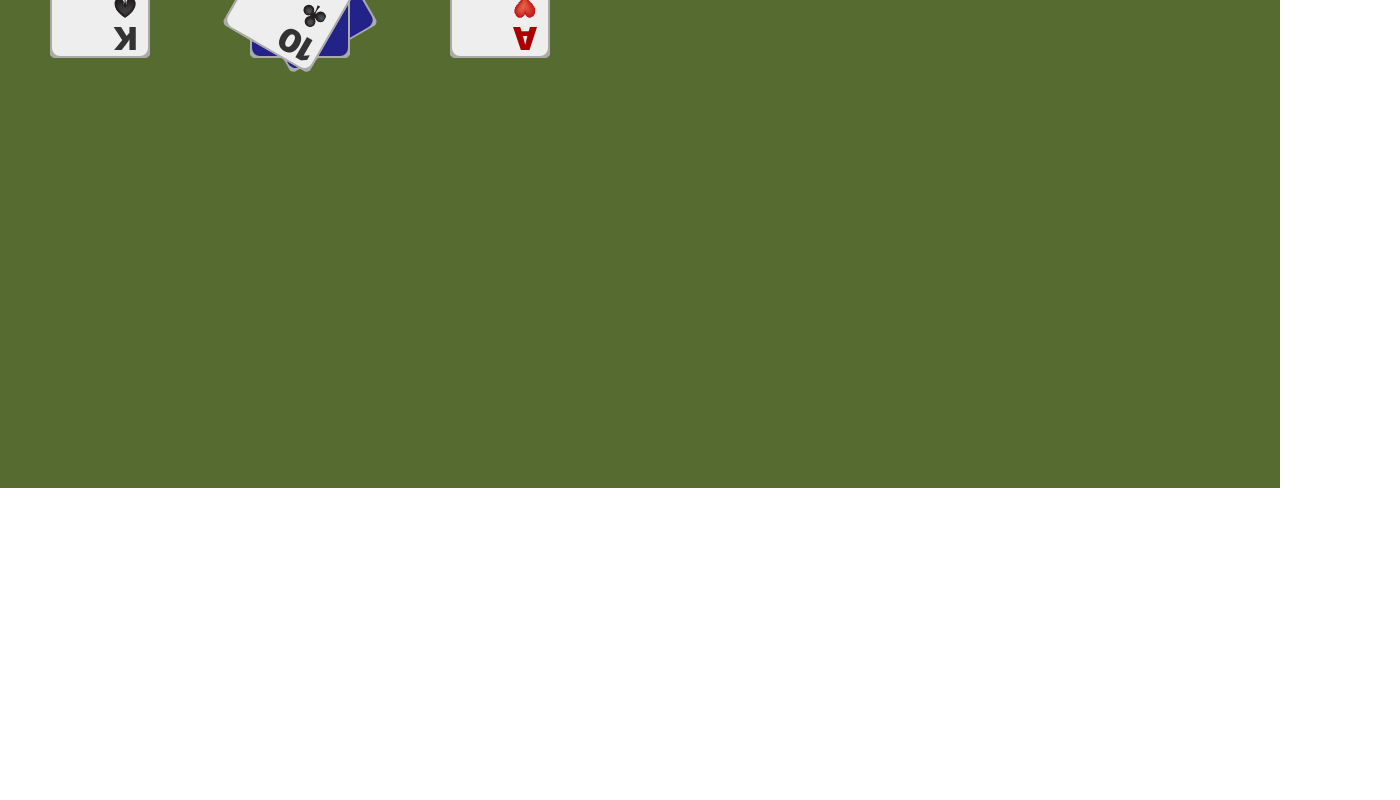
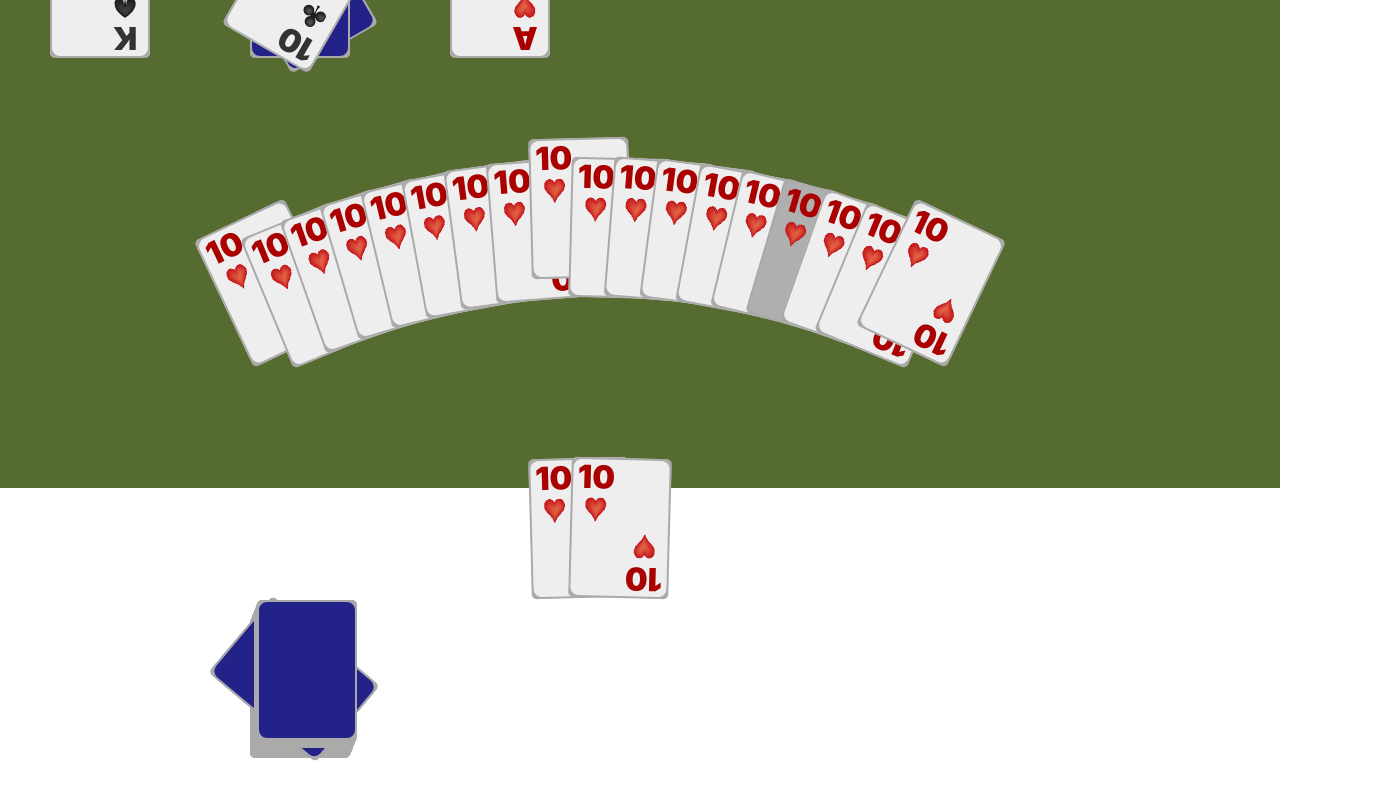
Before and after one commit to hexplanet/laverty-pinochle, a React (Create React App) app: page / in a window 1280 px wide. Shown: the part 312-1112 px from the top of the page, 1400 px wide, since content can reach past the window. Before the commit the page ends 800 px from the top, so only its background shows below. Built offline with nearby package versions, Linux system fonts and the light colour scheme.

Commit message:
Added hand and pile components

```diff
--- /dev/null
+++ b/src/components/Hand/index.jsx
@@ -0,0 +1,92 @@
+import React, { useEffect, useState } from 'react';
+import PropTypes from 'prop-types';
+import PlayingCard from "../PlayingCard";
+import './index.scss';
+
+function Hand({
+  id,
+  xLocation,
+  yLocation,
+  zLocation,
+  cards,
+  shown,
+  zoom,
+  hidden,
+  cardClicked,
+}) {
+  const [cardsToDisplay, setCardsToDisplay] = useState([]);
+  const handCardClick = (cardId) => {
+    cardClicked(id, cardId);
+  };
+  useEffect(() => {
+    const totalCards = cards.length;
+    const midCard = (totalCards - 1) / 2;
+    let xCard;
+    let yCard;
+    let spinCard;
+    let rads;
+    let distance;
+    const newCards = [];
+    cards.forEach((card, index) => {
+      distance = 750 + (card.raised ? 20 : 0);
+      spinCard = (index - midCard) * 3;
+      rads = ((spinCard - 90) * Math.PI) / 180;
+      xCard = 400 + (distance * Math.cos(rads));
+      yCard = 840 + (distance * Math.sin(rads));
+      newCards.push(
+        <PlayingCard
+          key={`Card${index}`}
+          xLocation={xCard}
+          yLocation={yCard}
+          suit={card.suit}
+          value={card.value}
+          shown={shown}
+          rotation={spinCard}
+          rolloverColor={card.rolloverColor}
+          active={card.active}
+          clickable={card.clickable}
+          handleClick={handCardClick}
+        />
+      );
+    });
+    setCardsToDisplay(newCards);
+  }, [cards, shown]);
+  const location = {
+    left: xLocation,
+    top: yLocation,
+    zIndex: zLocation,
+    transform: `scale(${zoom/100})`,
+  };
+  if (hidden) { return (<div />); }
+  return (
+    <div className="lavpin-hand" style={location}>
+      <div className='hand-container'>
+        {cardsToDisplay}
+      </div>
+    </div>
+  );
+}
+
+Hand.propTypes = {
+  id: PropTypes.string.isRequired,
+  xLocation: PropTypes.number,
+  yLocation: PropTypes.number,
+  zLocation: PropTypes.number,
+  cards: PropTypes.array,
+  shown: PropTypes.bool,
+  zoom: PropTypes.number,
+  hidden: PropTypes.bool,
+  cardClicked: PropTypes.func,
+}
+
+Hand.defaultProps = {
+  xLocation: 1000,
+  yLocation: 1000,
+  zLocation: 0,
+  cards: [],
+  shown: true,
+  zoom: 100,
+  hidden: false,
+  cardClicked: () => {},
+}
+export default Hand;
--- /dev/null
+++ b/src/components/Hand/index.scss
@@ -0,0 +1,12 @@
+.lavpin-hand {
+  position: absolute;
+  width: 800px;
+  height: 250px;
+  .hand-container {
+    position: relative;
+    left: -400px;
+    top: -250px;
+    width: 800px;
+    height: 250px;
+  }
+}
--- /dev/null
+++ b/src/components/Pile/index.jsx
@@ -0,0 +1,74 @@
+import React, {useEffect, useState} from 'react';
+import PropTypes from 'prop-types';
+import PlayingCard from "../PlayingCard";
+import './index.scss';
+
+
+function Pile({
+  xLocation,
+  yLocation,
+  zLocation,
+  cards,
+  shown,
+  zoom,
+  hidden,
+  hasHeight,
+}) {
+  const [cardsToDisplay, setCardsToDisplay] = useState([]);
+  useEffect(() => {
+    const newCards = [];
+    cards.forEach((card, index) => {
+      newCards.push(
+        <PlayingCard
+          key={`Pile${index}`}
+          xLocation={110 + (hasHeight ? (index * 0.2) : 0) + (card.xOffset ? card.xOffset : 0)}
+          yLocation={110 - (hasHeight ? (index * 0.5) : 0) + (card.yOffset ? card.yOffset : 0)}
+          suit={card.suit}
+          value={card.value}
+          shown={shown}
+          rotation={card.rotation}
+          rolloverColor=''
+          clickable={false}
+        />
+      );
+    });
+    setCardsToDisplay(newCards);
+  }, [cards, shown, hasHeight]);
+  if (hidden) { return (<div />); }
+  const location = {
+    left: xLocation,
+    top: yLocation,
+    zIndex: zLocation,
+    transform: `scale(${zoom/100})`,
+  };
+  return (
+    <div className="lavpin-pile" style={location}>
+      <div className='pile-container'>
+        {cardsToDisplay}
+      </div>
+    </div>
+  );
+}
+
+Pile.propTypes = {
+  xLocation: PropTypes.number,
+  yLocation: PropTypes.number,
+  zLocation: PropTypes.number,
+  cards: PropTypes.array,
+  shown: PropTypes.bool,
+  zoom: PropTypes.number,
+  hidden: PropTypes.bool,
+  hasHeight: PropTypes.bool,
+}
+
+Pile.defaultProps = {
+  xLocation: 1000,
+  yLocation: 1000,
+  zLocation: 0,
+  cards: [],
+  shown: false,
+  zoom: 100,
+  hidden: false,
+  hasHeight: true,
+}
+export default Pile;
--- /dev/null
+++ b/src/components/Pile/index.scss
@@ -0,0 +1,12 @@
+.lavpin-pile {
+  position: absolute;
+  width: 220px;
+  height: 220px;
+  .pile-container {
+    position: relative;
+    left: -110px;
+    top: -110px;
+    width: 220px;
+    height: 220px;
+  }
+}
--- a/src/components/PlayingCard/index.jsx
+++ b/src/components/PlayingCard/index.jsx
@@ -1,4 +1,4 @@
-import React from 'react';
+import React, { useState } from 'react';
 import PropTypes from 'prop-types';
 import BackOfCard from "./svg/BackOfCard";
 import {Hearts} from "./svg/Hearts";
@@ -15,8 +15,13 @@ function PlayingCard({
   xLocation,
   yLocation,
   zLocation,
-  hidden
+  hidden,
+  rolloverColor,
+  active,
+  clickable,
+  handleClick,
 }) {
+  const [borderColor, setBorderColor] = useState('#aaa');
   if (hidden) {
     return (<div/>);
   }
@@ -27,15 +32,39 @@ function PlayingCard({
     'S': <Spades myWidth={24} myHeight={24}/>,
   };
   const valueColor = (suit === 'H' || suit === 'D') ? 'value-red' : 'value-black';
+  const cardFrontColor = active ? '#eee' : '#afafaf';
+  const cardBodyClass = `card-body${clickable ? ' clickable': '' }`;
+  const cardClicked = () => {
+    if (clickable) {
+      const id = `${suit}${value}`;
+      handleClick(id);
+    }
+  };
+  const enterCard = () => {
+    if (rolloverColor !== '' && borderColor !== rolloverColor) {
+      setBorderColor(rolloverColor);
+    }
+  };
+  const exitCard= () => {
+    if (borderColor === rolloverColor) {
+      setBorderColor('#aaa');
+    }
+  };
   const cardFront = (
-    <div className='card-body'>
-      <BackOfCard color={'#eee'}/>
+    <div
+      className={cardBodyClass}
+      type={"button"}
+      onClick={cardClicked}
+      onMouseEnter={enterCard}
+      onMouseLeave={exitCard}
+    >
+      <BackOfCard color={cardFrontColor} borderColor={borderColor} />
       <div className='top-left-suit'>{suits[suit]}</div>
       <div className='bottom-right-suit'>{suits[suit]}</div>
-      <div className='top-left-value'>
+      <div className='top-left-value unselectableText'>
         <span className={valueColor}>{value}</span>
       </div>
-      <div className='bottom-right-value'>
+      <div className='bottom-right-value unselectableText'>
         <span className={valueColor}>{value}</span>
       </div>
     </div>
@@ -50,7 +79,7 @@ function PlayingCard({
     transform: `scale(${zoom/100})`,
   };
   return (
-    <div className='playing-card' style={location}>
+    <div className='lavpin-playing-card' style={location}>
       <div className='card-container'>
         <div className='card-display' style={displayStyle}>
         {
@@ -72,7 +101,11 @@ PlayingCard.propTypes = {
   xLocation: PropTypes.number,
   yLocation: PropTypes.number,
   zLocation: PropTypes.number,
-  hidden: PropTypes.bool
+  hidden: PropTypes.bool,
+  rolloverColor: PropTypes.string,
+  active: PropTypes.bool,
+  clickable: PropTypes.bool,
+  handleClick: PropTypes.func,
 };
 
 PlayingCard.defaultProps = {
@@ -84,7 +117,11 @@ PlayingCard.defaultProps = {
   xLocation: 0,
   yLocation: 0,
   zLocation: 0,
-  hidden: false
+  hidden: false,
+  rolloverColor: '#0f0',
+  active: true,
+  clickable: true,
+  handleClick: () => {},
 };
 
 export default PlayingCard;
--- a/src/components/PlayingCard/index.scss
+++ b/src/components/PlayingCard/index.scss
@@ -1,4 +1,4 @@
-.playing-card {
+.lavpin-playing-card {
   position: absolute;
   width: 100px;
   height: 140px;
@@ -12,6 +12,9 @@
       height: 100%;
       .card-body {
         height: 140px;
+        &.clickable {
+          cursor: pointer;
+        }
         .top-left-suit {
           position: absolute;
           top: 40px;
@@ -46,6 +49,11 @@
           font-size: 32px;
           font-weight: 900;
         }
+        .unselectableText {
+          -webkit-user-select: none; /* Safari */
+          -ms-user-select: none; /* IE 10 and IE 11 */
+          user-select: none; /* Standard syntax */
+        }
         .value-red {
           color: #A00;
         }
--- a/src/components/PlayingCard/svg/BackOfCard.jsx
+++ b/src/components/PlayingCard/svg/BackOfCard.jsx
@@ -2,11 +2,12 @@ import React from "react";
 import PropTypes from "prop-types";
 
 function BackOfCard({ color, borderColor }) {
+  const strokeSize = (borderColor === '#aaa') ? "4" : "12";
   return (
     <svg width="100" height="140" viewBox="0 0 100 140" xmlns="http://www.w3.org/2000/svg">
       <g>
         <rect width="100" height="140" fill={color} rx="10px" ry="10px" />
-        <rect width="100" height="140" fill="none" strokeWidth="4" stroke={borderColor} rx="10px" ry="10px" />
+        <rect width="100" height="140" fill="none" strokeWidth={strokeSize} stroke={borderColor} rx="10px" ry="10px" />
       </g>
     </svg>
   );
--- a/src/containers/CardTable/index.jsx
+++ b/src/containers/CardTable/index.jsx
@@ -1,18 +1,89 @@
 import React from 'react';
+import PlayingCard from "../../components/PlayingCard";
+import Hand from "../../components/Hand";
+import Pile from "../../components/Pile";
 import './index.scss';
-import PlayingCard from "../../components/PlayingCard";
-
 const CardTable = () => {
+  const testHand = [
+    {suit:"H", value: "10", raised: true},
+    {suit:"H", value: "10", },
+    {suit:"H", value: "10", },
+    {suit:"H", value: "10", },
+    {suit:"H", value: "10", },
+    {suit:"H", value: "10", },
+    {suit:"H", value: "10", },
+    {suit:"H", value: "10", },
+    {suit:"H", value: "10", raised: true},
+    {suit:"H", value: "10", },
+    {suit:"H", value: "10", clickable: false},
+    {suit:"H", value: "10", },
+    {suit:"H", value: "10", rolloverColor:"" },
+    {suit:"H", value: "10", },
+    {suit:"H", value: "10", active: false},
+    {suit:"H", value: "10", },
+    {suit:"H", value: "10", },
+    {suit:"H", value: "10", raised: true},
+  ];
+  const testHand2 = [
+    {suit:"H", value: "10", },
+    {suit:"H", value: "10", },
+  ];
+  const testPile1 = [
+    {suit:"H", value: "10", },
+    {suit:"H", value: "10", },
+    {suit:"H", value: "10", },
+    {suit:"H", value: "10", },
+    {suit:"H", value: "10", },
+    {suit:"H", value: "10", },
+    {suit:"H", value: "10", },
+    {suit:"H", value: "10", },
+    {suit:"H", value: "10", },
+    {suit:"H", value: "10", },
+    {suit:"H", value: "10", },
+    {suit:"H", value: "10", },
+    {suit:"H", value: "10", },
+    {suit:"H", value: "10", },
+    {suit:"H", value: "10", },
+    {suit:"H", value: "10", },
+    {suit:"H", value: "10", },
+    {suit:"H", value: "10", },
+    {suit:"H", value: "10", },
+    {suit:"H", value: "10", rotation: 310, xOffset: -10 },
+    {suit:"H", value: "10", },
+    {suit:"H", value: "10", },
+    {suit:"H", value: "10", },
+    {suit:"H", value: "10", },
+    {suit:"H", value: "10", },
+    {suit:"H", value: "10", },
+    {suit:"H", value: "10", },
+    {suit:"H", value: "10", },
+    {suit:"H", value: "10", },
+    {suit:"H", value: "10", },
+    {suit:"H", value: "10", },
+    {suit:"H", value: "10", },
+    {suit:"H", value: "10", },
+    {suit:"H", value: "10", },
+    {suit:"H", value: "10", },
+    {suit:"H", value: "10", },
+    {suit:"H", value: "10", },
+    {suit:"H", value: "10", },
+  ];
+  const cardClicked = (id, card) => {
+    console.log(id, card);
+  };
   return (
-    <div className='card-table'>
+    <div className='lavpin-card-table'>
+      <Hand id='player1' xLocation={600} yLocation={700} cards={testHand} cardClicked={cardClicked} />
+      <Hand id='player2' xLocation={600} yLocation={1000} cards={testHand2} cardClicked={cardClicked} />
       <PlayingCard xLocation={100} yLocation={100} suit={'H'} value={'9'} />
-      <PlayingCard xLocation={300} yLocation={100} suit={'D'} value={'J'} />
-      <PlayingCard xLocation={500} yLocation={100} suit={'C'} value={'Q'} />S
+      <PlayingCard xLocation={300} yLocation={100} suit={'D'} value={'J'} active={false} rolloverColor={'#f00'} />
+      <PlayingCard xLocation={500} yLocation={100} suit={'C'} value={'Q'} active={false} clickable={false} rolloverColor={'#f00'} />
       <PlayingCard xLocation={100} yLocation={300} suit={'S'} value={'K'} />
-      <PlayingCard xLocation={300} yLocation={300} suit={'H'} value={'10'} shown={false} rotation={330} />
+      <PlayingCard xLocation={300} yLocation={300} suit={'H'} value={'10'} shown={false} rotation={330} rolloverColor={''} />
       <PlayingCard xLocation={300} yLocation={300} suit={'H'} value={'10'} shown={false} zLocation={1} />
-      <PlayingCard xLocation={300} yLocation={300} suit={'C'} value={'10'} rotation={30} zLocation={2} />
+      <PlayingCard xLocation={300} yLocation={300} suit={'C'} value={'10'} rotation={30} zLocation={2} rolloverColor={''} />
       <PlayingCard xLocation={500} yLocation={300} suit={'H'} value={'A'} />
+      <Pile xLocation={300} yLocation={1000} cards={testPile1}/>
     </div>
   )
 };
--- a/src/containers/CardTable/index.scss
+++ b/src/containers/CardTable/index.scss
@@ -1,4 +1,4 @@
-.card-table {
+.lavpin-card-table {
   background: darkolivegreen;
   width: 100vw;
   height: 100vh;
--- a/src/redux/reducers/appReducer.js
+++ b/src/redux/reducers/appReducer.js
@@ -3,7 +3,10 @@ const initialState = {
 };
 
 const appReducer = (state = initialState, action) => {
-  return state;
+  switch(action.type) {
+    default:
+      return state;
+  }
 }
 
 export default appReducer;
--- a/src/redux/store.js
+++ b/src/redux/store.js
@@ -2,7 +2,7 @@ import { createStore, combineReducers, applyMiddleware } from 'redux';
 import appReducer from './reducers/appReducer';
 import appMiddleware from './middlewares/appMiddleware';
 
-const allReducers = combineReducers(appReducer);
+const allReducers = combineReducers({app: appReducer});
 const store = createStore(
   allReducers,
   // applyMiddleware() tells createStore() how to handle middleware
```
